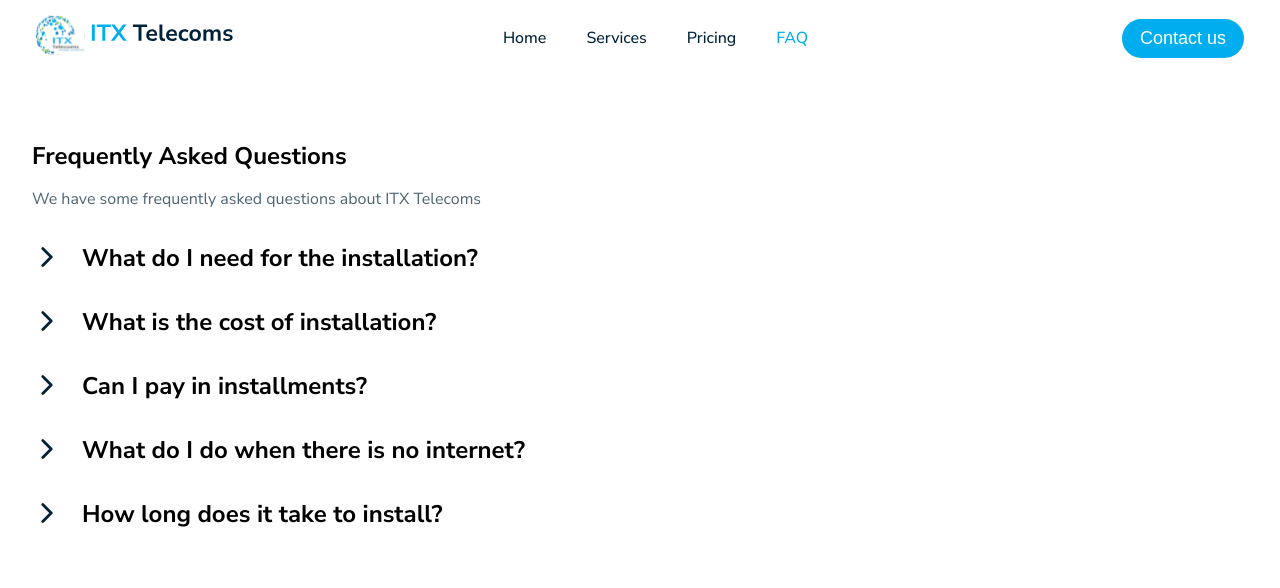
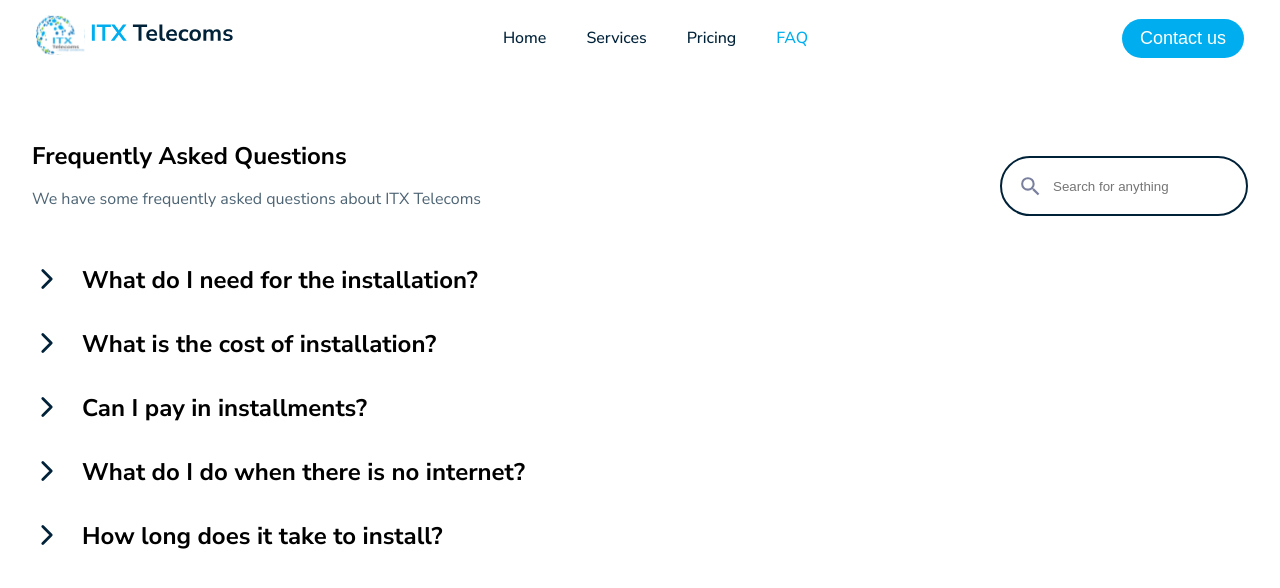
Before and after one commit to Meed-Networks/itx-redesign, a Next.js app: page /faq in a window 1280 px wide. Shown: the top 588 px of the page. Built offline with nearby package versions, Linux system fonts and the light colour scheme.

Commit message:
searchbar added

```diff
--- a/components/faq/index.tsx
+++ b/components/faq/index.tsx
@@ -2,8 +2,12 @@ import Accordion from '../accordion';
 import styles from './faq.module.scss';
 
 import {faq} from './faq';
+import { Searchbar } from '../searchBar';
 
 export const FAQ = () => {
+    const searchFaq = (s:string) =>{
+        console.log(s);
+    }
 
     return (
         <section className={styles.faqSection}>
@@ -14,7 +18,9 @@ export const FAQ = () => {
                     </div>
 
                     <div className={styles.searchBar}>
-
+                         <Searchbar
+                         placeholder="Search for anything"
+                            onChange={(e) => searchFaq(e.target.value)}/>
                     </div>
               </div>
 
--- /dev/null
+++ b/components/searchBar/index.tsx
@@ -0,0 +1,48 @@
+import { IoSearchOutline } from "react-icons/io5"
+import styles from './searchBar.module.scss';
+import { MdSearch } from "react-icons/md";
+import { IoCloseSharp } from "react-icons/io5";
+import { useEffect, useRef } from "react";
+
+type SearchbarProps = {
+  value?: string;
+  onChange?: React.ChangeEventHandler<HTMLInputElement>;
+  placeholder: string;
+  className?: string;
+  onBlur?: React.FocusEventHandler<HTMLInputElement>;
+  onFocus?: React.FocusEventHandler<HTMLInputElement>;
+};
+
+
+export const Searchbar: React.FC<SearchbarProps> = ({ onBlur, value, onChange, onFocus ,placeholder, className }) => {
+    const textInputRef = useRef<HTMLInputElement>(null);
+
+    const clearInput = () =>{
+        if(textInputRef.current) textInputRef.current.value = '';
+    }
+    return(
+        <div className={styles.searchbar}>
+            <div>
+                <span className={styles.iconAndText}>
+                    <MdSearch size={25}/>
+                    <input
+                        onBlur={onBlur}
+                        onChange={onChange}
+                        onFocus={onFocus}
+                        value={value}
+                        className={`${className}`}
+                        type="text"
+                        placeholder={placeholder}
+                        ref={textInputRef}
+                    />
+                </span>
+
+                {(textInputRef.current &&  textInputRef.current.value.length > 0) &&
+                <span onClick={clearInput} className={styles.cancelBtn}>
+                    <IoCloseSharp size={20}/>
+                </span>
+                }
+            </div>
+        </div>
+    )
+}
--- /dev/null
+++ b/components/searchBar/searchBar.module.scss
@@ -0,0 +1,44 @@
+.hidden {
+     visibility: hidden;
+ }
+
+
+ .searchbar {
+     background-color: transparent;
+     color: rgba(33, 41, 92, 0.6);
+     width: 100%;
+     margin: 1rem auto;
+     height: 60px;
+     border-radius: 30px;
+     display: flex;
+     align-items: center;
+     justify-content: space-between;
+     border: 2px solid var(--primary);
+
+     div {
+         width: 100%;
+         display: flex;
+         align-items: center;
+         justify-content: space-between;
+         box-sizing: border-box;
+         padding: 0 1em;
+     }
+
+     .iconAndText {
+         display: flex;
+         align-items: center;
+         gap: 10px;
+     }
+     .cancelBtn{
+         cursor: pointer;
+     }
+
+     input {
+         border: 0;
+         background: transparent;
+         color: var(--primary);
+         &:active, &:focus, &:focus-within {
+             outline: none;
+         }
+     }
+ }
```
Also changed, not shown: 1 other file (tests, documents, lock files or other folders).
